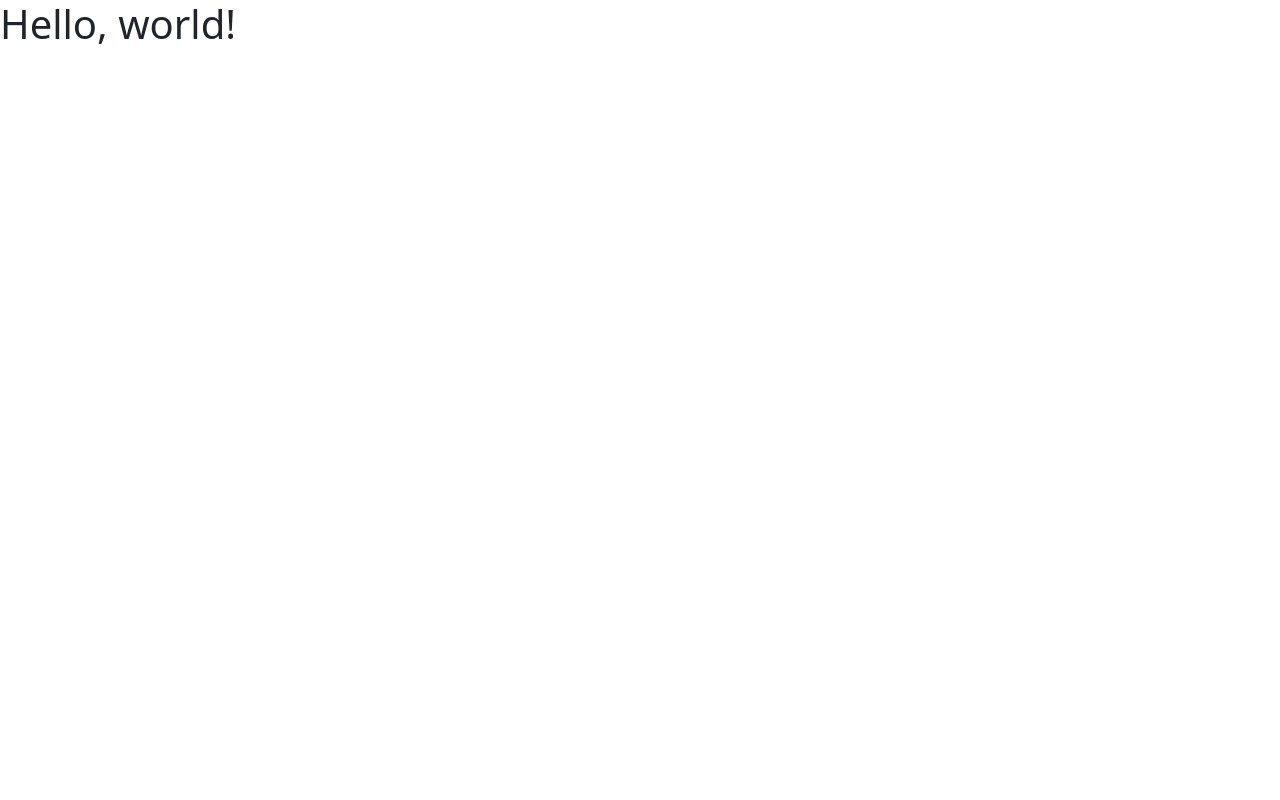
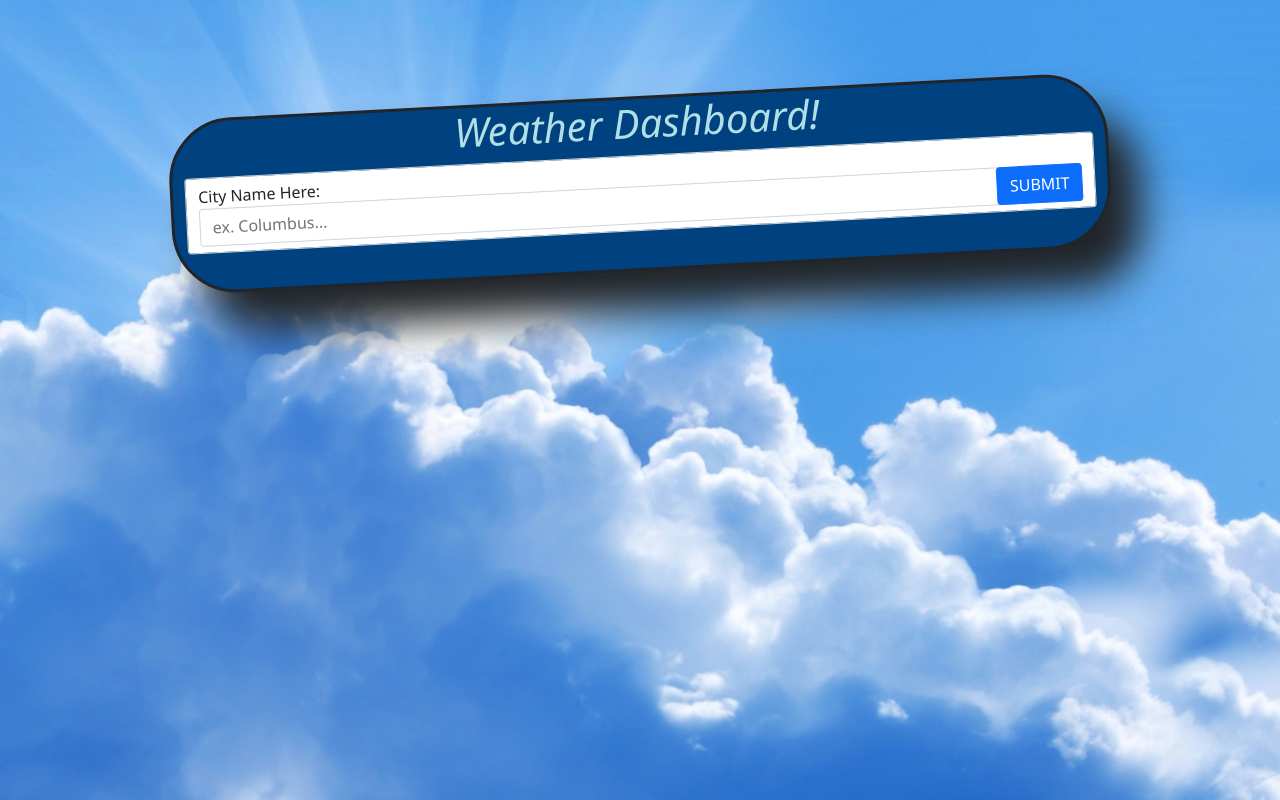
Before and after one commit to drae7299/Weather_Dashboard_API, a plain HTML site: page index.html in a window 1280 px wide. Drawn offline with nearby package versions, Linux system fonts and the light colour scheme.

Commit message:
added in mainframe for HTML, CSS and styling with bootstrap

```diff
--- a/index.html
+++ b/index.html
@@ -1,25 +1,68 @@
 <!doctype html>
 <html lang="en">
-  <head>
+
+<head>
     <!-- Required meta tags -->
     <meta charset="utf-8">
     <meta name="viewport" content="width=device-width, initial-scale=1">
 
     <!-- Bootstrap CSS -->
-    <link href="https://cdn.jsdelivr.net/npm/bootstrap@5.0.0-beta2/dist/css/bootstrap.min.css" rel="stylesheet" integrity="sha384-BmbxuPwQa2lc/FVzBcNJ7UAyJxM6wuqIj61tLrc4wSX0szH/Ev+nYRRuWlolflfl" crossorigin="anonymous">
-    <link src="stylesheet" href="./style.css">
-    <title>Hello, world!</title>
-  </head>
-  <body>
-    <h1>Hello, world!</h1>
+    <link href="https://cdn.jsdelivr.net/npm/bootstrap@5.0.0-beta2/dist/css/bootstrap.min.css" rel="stylesheet"
+        integrity="sha384-BmbxuPwQa2lc/FVzBcNJ7UAyJxM6wuqIj61tLrc4wSX0szH/Ev+nYRRuWlolflfl" crossorigin="anonymous">
+    <link rel="stylesheet" href="./style.css">
+    <title>Weather Dashboard Api!</title>
+</head>
+
+<body>
+    <div class="jumbotron">
+        <div class="container" id="jumbo">
+            <h1>Weather Dashboard!</h1>
+            <form>
+                <div class="form-control ">
+                    <label>City Name Here:</label>
+                    <input text="text" class="form-control" id="city" placeholder="ex. Columbus...">
+                    <button type="submit" class="btn btn-primary">SUBMIT</button>
+                </div>
+            </form>
+        </div>
+    </div>
+    <div class="giantContainer" class="fade-in">
+        <div class="container-s" id="">
+            <h1></h1>
+            <ol></ol>
+        </div>
+    </div>
+    <!-- <div class="container-s" id="">
+            <h1></h1>
+            <ol></ol>
+        </div>
+        <div class="container-s" id="">
+            <h1></h1>
+            <ol></ol>
+        </div>
+        <div class="container-s" id="">
+            <h1></h1>
+            <ol></ol>
+        </div>
+        <div class="container-s" id="">
+            <h1></h1>
+            <ol></ol>
+        </div>
+        <div class="container-s" id="">
+            <h1></h1>
+            <ol></ol>
 
     <!-- Optional JavaScript; choose one of the two! -->
 
     <!-- Option 1: Bootstrap Bundle with Popper -->
-    <script src="https://cdn.jsdelivr.net/npm/bootstrap@5.0.0-beta2/dist/js/bootstrap.bundle.min.js" integrity="sha384-b5kHyXgcpbZJO/tY9Ul7kGkf1S0CWuKcCD38l8YkeH8z8QjE0GmW1gYU5S9FOnJ0" crossorigin="anonymous"></script>
-    <script src= "./java.js"> </script>
+    <script src="https://code.jquery.com/jquery-3.5.1.min.js"
+        integrity="sha256-9/aliU8dGd2tb6OSsuzixeV4y/faTqgFtohetphbbj0=" crossorigin="anonymous"></script>
     <!-- Option 2: Separate Popper and Bootstrap JS -->
-    <!--
-    <script src="https://cdn.jsdelivr.net/npm/@popperjs/core@2.6.0/dist/umd/popper.min.js" integrity="sha384-KsvD1yqQ1/1+IA7gi3P0tyJcT3vR+NdBTt13hSJ2lnve8agRGXTTyNaBYmCR/Nwi" crossorigin="anonymous"></script>
-    <script src="https://cdn.jsdelivr.net/npm/bootstrap@5.0.0-beta2/dist/js/bootstrap.min.js" integrity="sha384-nsg8ua9HAw1y0W1btsyWgBklPnCUAFLuTMS2G72MMONqmOymq585AcH49TLBQObG" crossorigin="anonymous"></script>
-    -->
+    <script src="https://cdn.jsdelivr.net/npm/@popperjs/core@2.6.0/dist/umd/popper.min.js"
+        integrity="sha384-KsvD1yqQ1/1+IA7gi3P0tyJcT3vR+NdBTt13hSJ2lnve8agRGXTTyNaBYmCR/Nwi"
+        crossorigin="anonymous"></script>
+    <script src="https://cdn.jsdelivr.net/npm/bootstrap@5.0.0-beta2/dist/js/bootstrap.min.js"
+        integrity="sha384-nsg8ua9HAw1y0W1btsyWgBklPnCUAFLuTMS2G72MMONqmOymq585AcH49TLBQObG"
+        crossorigin="anonymous"></script>
+    <script src="./java.js"> </script>
+</body>
--- a/style.css
+++ b/style.css
@@ -0,0 +1,45 @@
+body{
+    /* background-image: url("./weatherApi.jpeg");
+    background-position: center;
+    background-size: cover ;
+    background-repeat: no-repeat;
+    image-rendering: optimizeQuality;
+    image-resolution:inherit ;
+    height:700px; */
+    display: flexbox;
+    background: url(weatherApi.jpeg) no-repeat center center fixed;
+    -webkit-background-size: cover;
+    -moz-background-size: cover;
+    -o-background-size: cover;
+    background-size: cover;
+    height: 100%;
+
+}
+
+.jumbotron{
+    border-style:solid ;
+    background-color: rgb(0, 66, 128);
+    border-radius: 4em;
+    transform: rotate(-3deg);
+    margin-right: 170px;
+    margin-left: 170px;
+    margin-top: 6em;
+    box-shadow: 30px 40px 40px;
+    flex-wrap: wrap;
+    height:175px;
+    padding-bottom: 60px;
+}
+.container h1{
+    text-align: center;
+    font-style: italic;
+    color: powderblue;
+}
+.form-control{
+    float: right;
+    margin-bottom: -2.4em;
+
+}
+button{
+    float:right;
+    margin-bottom: ;
+}
```
Also changed, not shown: java.js (+7 -0 lines), WeatherApi2.jpg (added), weatherApi.jpeg (added).
